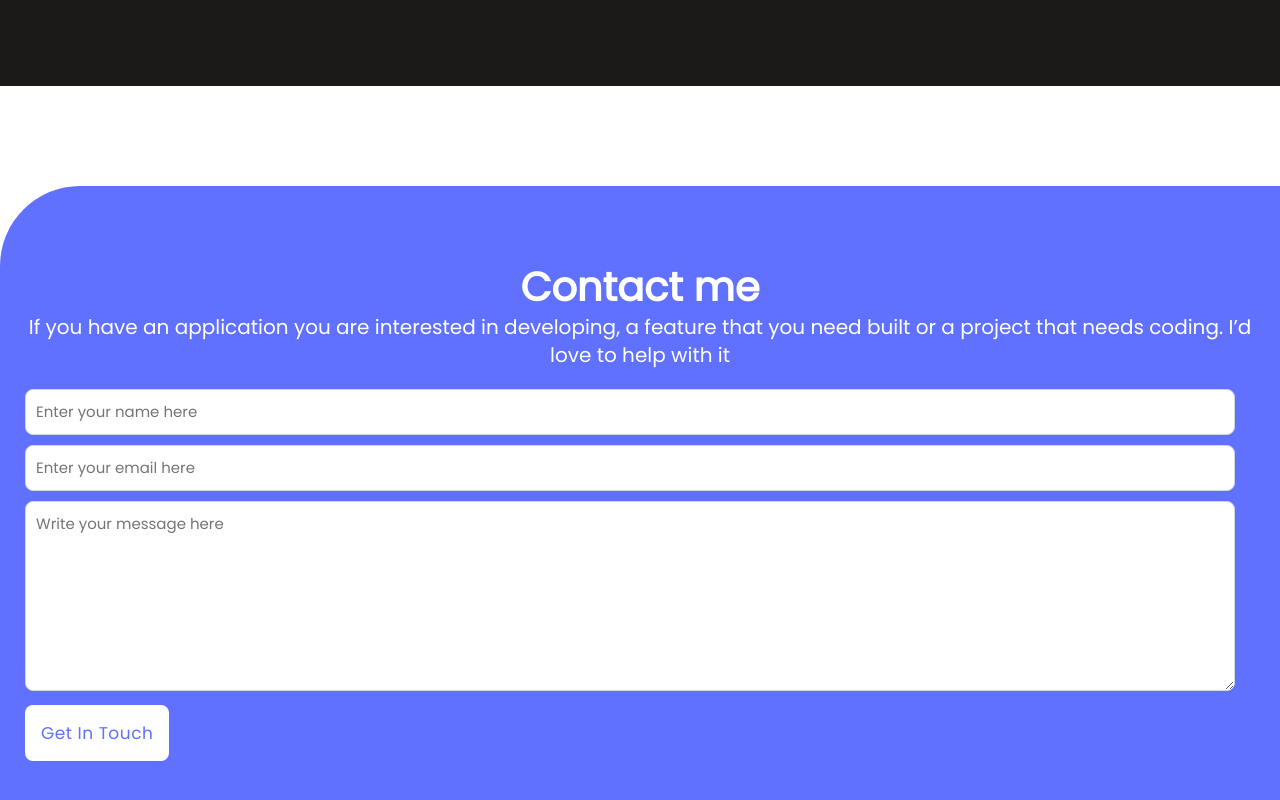
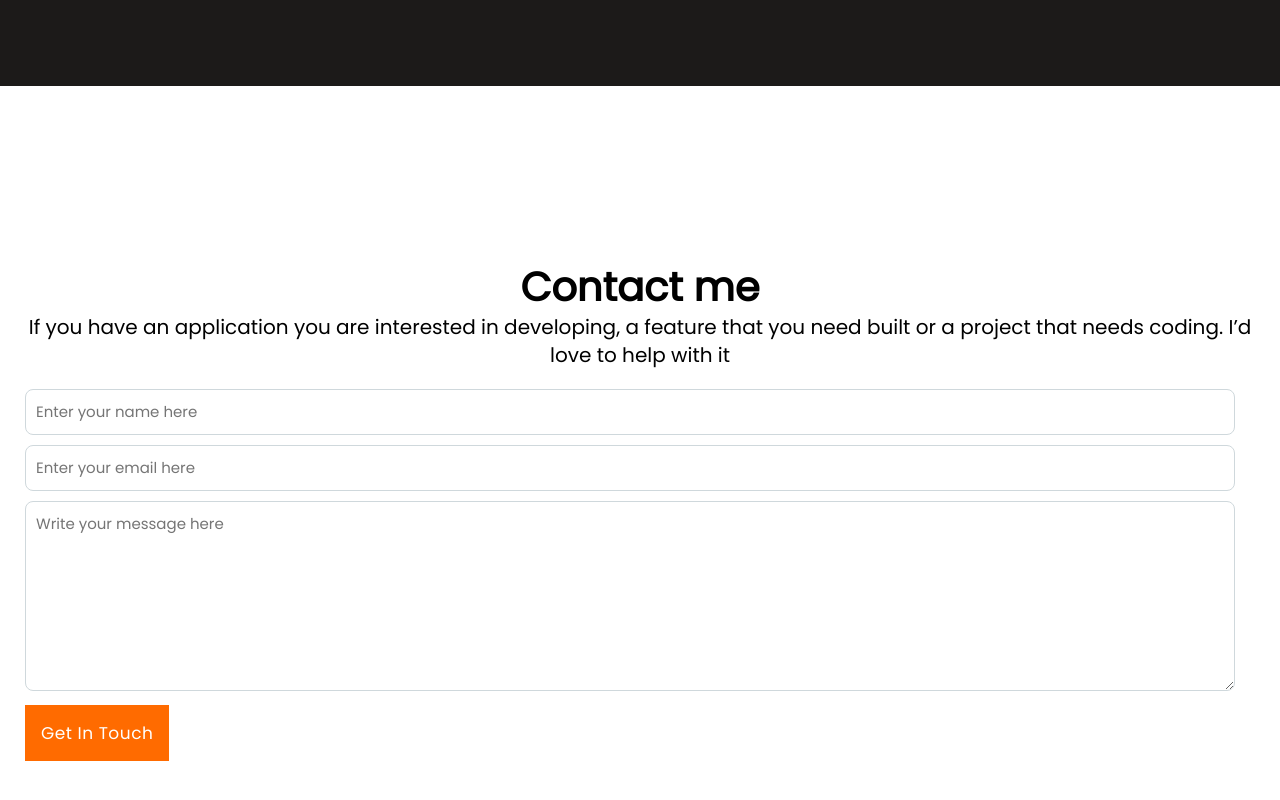
Before and after one commit to Lucas-Masaba/CR_contact_form, a website: page index.html in a window 1280 px wide. Shown: the part 6621-7421 px from the top of the page. Drawn offline with Linux system fonts and the light colour scheme.

Commit message:
make changes according to code review

```diff
--- a/css/main.css
+++ b/css/main.css
@@ -330,10 +330,9 @@ li {
   display: flex;
   flex-direction: column;
   background-image: url("./pics/contact.png");
-  background-color: #6070ff;
+  background-color: #fff;
   background-repeat: no-repeat;
   background-size: contain;
-  border-top-left-radius: 80px;
   background-position: 100%;
   padding: 25px;
   align-content: center;
@@ -343,7 +342,7 @@ li {
 .contact_heading {
   padding-top: 50px;
   text-align: center;
-  color: #fff;
+  color: #000;
   font-family: 'Poppins', sans-serif;
   font-size: 40px;
   line-height: 52px;
@@ -353,7 +352,7 @@ li {
 
 .contact_text {
   text-align: center;
-  color: #fff;
+  color: #000;
   font-family: 'Poppins', sans-serif;
   font-size: 20px;
   line-height: 28px;
@@ -388,10 +387,9 @@ form {
   font-weight: 500;
   font-size: 17px;
   line-height: 24px;
-  color: #6070ff;
+  color: #fff;
   padding: 16px;
-  background: #fff;
-  border-radius: 8px;
+  background: #ff6b00;
   text-align: center;
   letter-spacing: 0.03em;
 }
```
Also changed, not shown: README.md.
